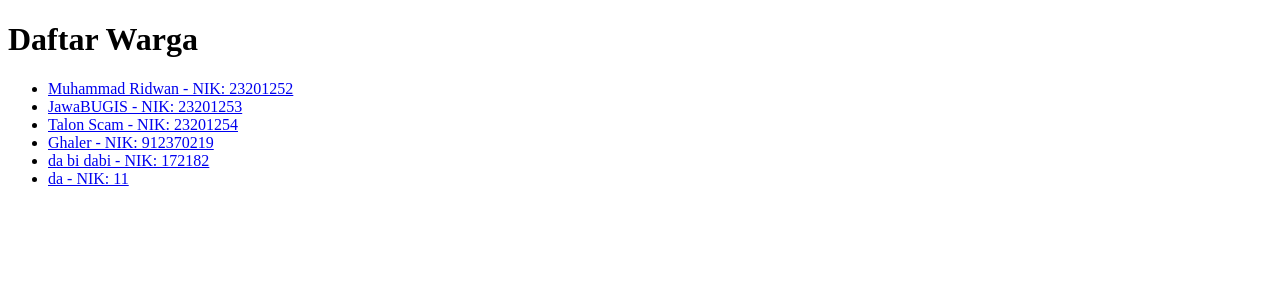
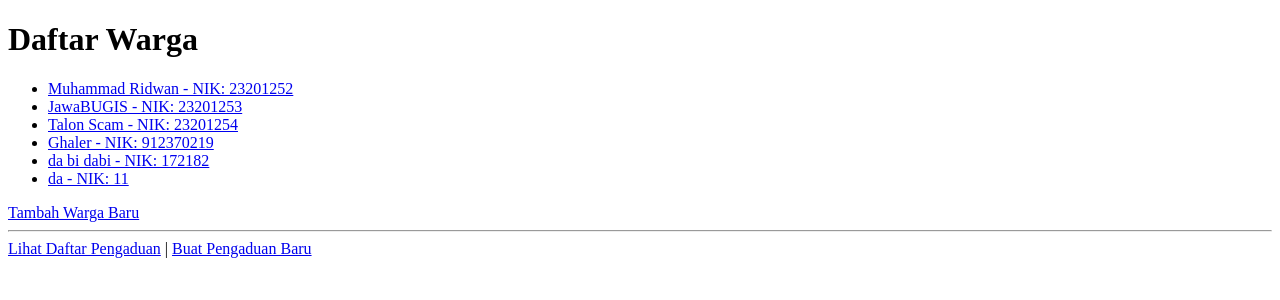
Before and after one commit to KaizoWan/Kelurahan_FrameWork, a Django app: page /warga in a window 1280 px wide. Shown: the top 300 px of the page. Run offline with Django 5.2, Linux system fonts and the light colour scheme; data comes from the database, SQL or seed files in the repository; both versions use the stored data as it was after the commit.

Commit message:
Pertemuan 3

```diff
--- a/DJANGI/kelurahan/warga/templates/warga/warga_detail.html
+++ b/DJANGI/kelurahan/warga/templates/warga/warga_detail.html
@@ -6,8 +6,7 @@
     <title>Documentssssss</title>
 </head>
 <body>
-
-    <h1>asjbdjkaslb</h1> halo
+    <h1>Detail Warga</h1>
     <p>{{ warga.nama_lengkap}}</p>
 
     <h2>Daftar Pengaduan oleh {{ object.nama_lengkap }}</h2>
--- a/DJANGI/kelurahan/warga/templates/warga/warga_list.html
+++ b/DJANGI/kelurahan/warga/templates/warga/warga_list.html
@@ -15,5 +15,9 @@
         {% endfor %}
     </ul>
 
+        <a href="{% url 'warga_tambah' %}">Tambah Warga Baru</a>
+    <hr>
+    <a href="{% url 'pengaduan_list' %}">Lihat Daftar Pengaduan</a> |
+        <a href="{% url 'pengaduan_tambah' %}">Buat Pengaduan Baru</a>
 </body>
 </html>
--- a/DJANGI/kelurahan/warga/urls.py
+++ b/DJANGI/kelurahan/warga/urls.py
@@ -1,8 +1,10 @@
 from django.urls import path
-from .views import WargaListView,WargaDetailView,PengaduanListView
+from .views import WargaListView, WargaDetailView, WargaCreateView, PengaduanListView, PengaduanCreateView
 
 urlpatterns = [
     path('warga', WargaListView.as_view(), name='warga_list'),
     path('<int:pk>/', WargaDetailView.as_view(), name='warga_detail'),
     path('pengaduan/', PengaduanListView.as_view(), name='pengaduan_list'),
+    path('tambah/', WargaCreateView.as_view(), name='warga_tambah'),
+    path('pengaduan/tambah/', PengaduanCreateView.as_view(), name='pengaduan_tambah'),
 ]
--- a/DJANGI/kelurahan/warga/views.py
+++ b/DJANGI/kelurahan/warga/views.py
@@ -1,6 +1,9 @@
 from django.shortcuts import render
 from django.views.generic import ListView,DetailView
 from .models import Warga,Pengaduan
+from django.urls import reverse_lazy
+from django.views.generic import ListView, DetailView, CreateView
+from .forms import WargaForm, PengaduanForm
 
 class WargaListView(ListView):
     model = Warga
@@ -10,4 +13,15 @@ class WargaDetailView(DetailView):
 
 class PengaduanListView(ListView):
     model = Pengaduan
-# Create your views here.
+
+class WargaCreateView(CreateView):
+    model = Warga
+    form_class = WargaForm
+    template_name = 'warga/warga_form.html'
+    success_url = reverse_lazy('warga_list')
+
+class PengaduanCreateView(CreateView):
+    model = Pengaduan
+    form_class = PengaduanForm
+    template_name = 'warga/pengaduan_form.html'
+    success_url = reverse_lazy('pengaduan_list')
```
Also changed, not shown: DJANGI/kelurahan/warga/forms.py (added, +12 -0 lines), DJANGI/kelurahan/warga/templates/warga/pengaduan_form.html (added, +16 -0 lines), DJANGI/kelurahan/warga/templates/warga/warga_form.html (added, +16 -0 lines), DJANGI/kelurahan/db.sqlite3.
